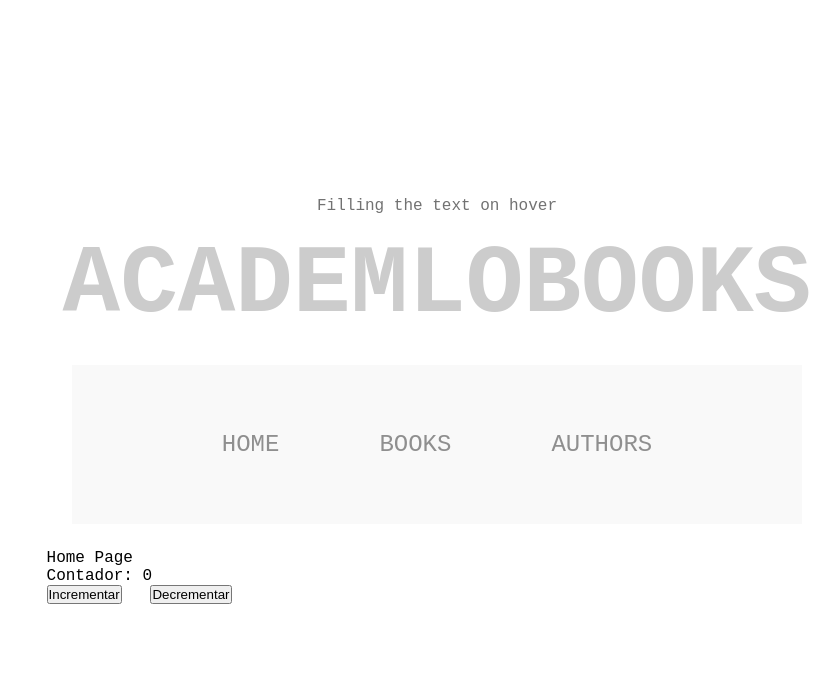
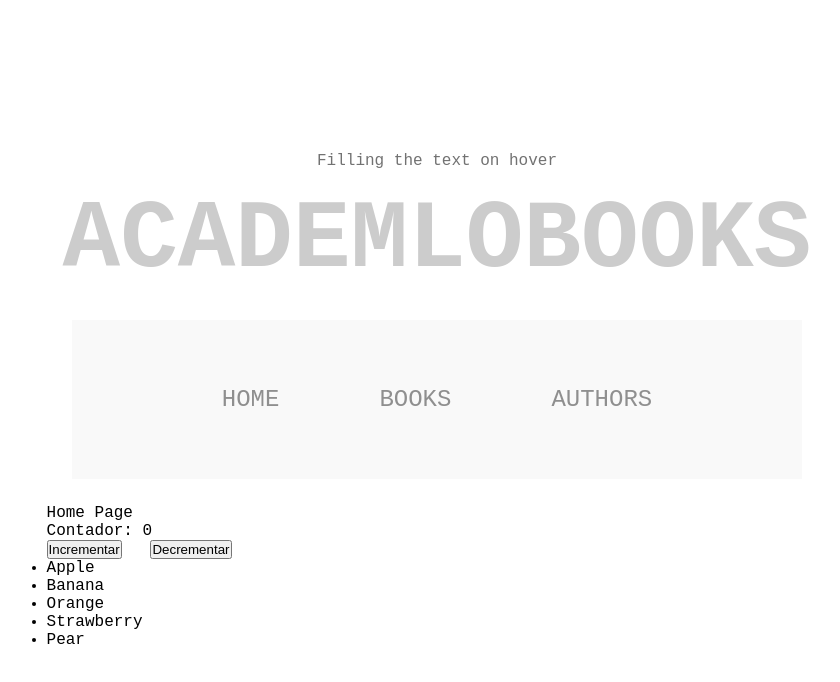
Before and after one commit to oscar91511/Academlo_Books, a Vue app: page / in a window 1280 px wide. Shown: the top 682 px of the page, without its empty margins (203-1043 px from the left). Built offline with nearby package versions, Linux system fonts and the light colour scheme.

Commit message:
add list of fruits whit funtion on ul

```diff
--- a/src/home/page/HomePage.vue
+++ b/src/home/page/HomePage.vue
@@ -10,13 +10,28 @@ const incrementar = () => {
 const decrementar = () => {
   contador.value--;
 };
+
+const fruts = [        //* List of fruits
+  { id: 1, name: "Apple" },
+  { id: 2, name: "Banana" },
+  { id: 3, name: "Orange" },
+  { id: 4, name: "Strawberry" },
+  { id: 5, name: "Pear" },
+];
 </script>
+
 <template>
   <div>Home Page</div>
   <div>Contador: {{ contador }}</div>
   <button @click="incrementar">Incrementar</button>
   &nbsp;
   <button @click="decrementar">Decrementar</button>
+
+  <ul>
+
+    <li v-for="frut in fruts" :key="frut.id">{{ frut.name }}</li>
+
+  </ul>
 </template>
 
 <style scoped></style>
```
